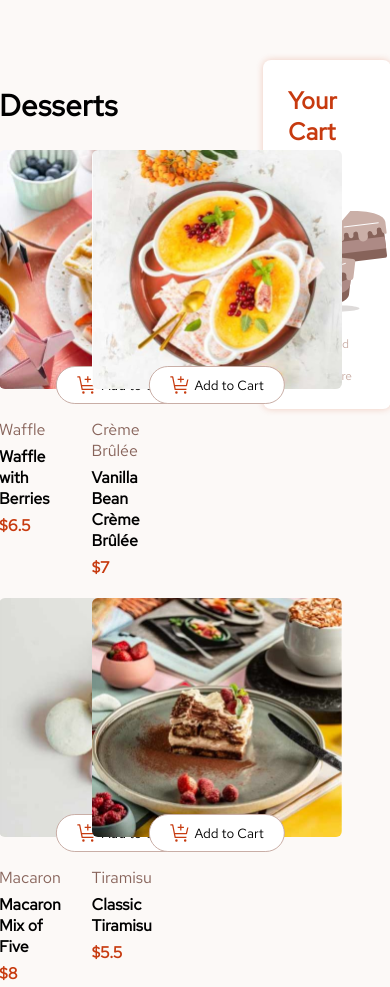
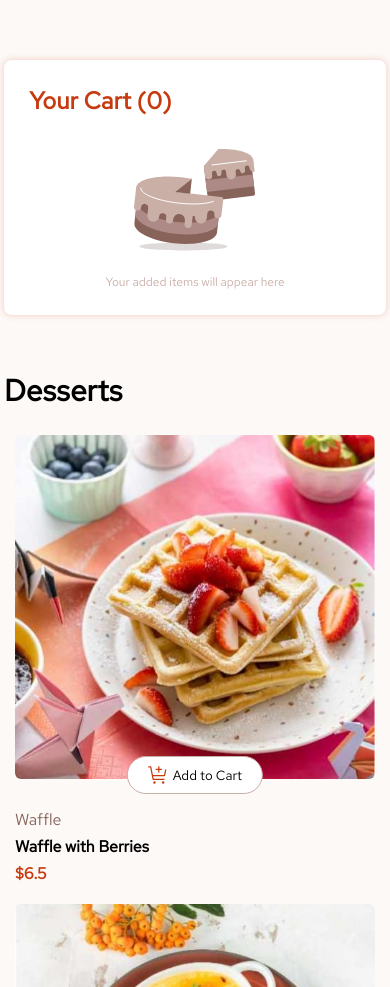
Before and after one commit to Ibnetahir102/product-list-with-cart, a plain HTML site: page index.html in a window 390 px wide. Shown: the top 987 px of the page. Drawn offline with Linux system fonts and the light colour scheme.

Commit message:
responsiveness

```diff
--- a/index.html
+++ b/index.html
@@ -7,13 +7,7 @@
   <link rel="icon" type="image/png" sizes="32x32" href="./assets/images/favicon-32x32.png">
   <link rel="stylesheet" href="styles.css">
 
-  <title>Frontend Mentor | Product list with cart</title>
-
-  <!-- Feel free to remove these styles or customise in your own stylesheet 👍 -->
-  <style>
-    /* .attribution { font-size: 11px; text-align: center; }
-    .attribution a { color: hsl(228, 45%, 44%); } */
-  </style>
+  <title>Product list with cart</title>
 </head>
 <body>
     <main>
--- a/styles.scss
+++ b/styles.scss
@@ -22,6 +22,9 @@ body {
     width: 100vw;
     overflow-x: hidden;
     position: relative;
+    background-color: hsl(20, 50%, 98%);
+    display: flex;
+    justify-content: center;
 
     & > main {
         width: inherit;
@@ -32,6 +35,7 @@ body {
         display: flex;
         align-items: flex-start;
         justify-content: center;
+        max-width: 2200px;
         gap: 30px;
 
         section.products {
@@ -51,11 +55,12 @@ body {
 
                 div.product {
                     width: 31%;
+                    max-width: 360px;
 
                     div.tumbnail-and-cart-button {
                         position: relative;
                         margin-bottom: 25px;
-                        width: 250px;
+                        width: 100%;
 
                         img.product-image {
                             width: 100%;
@@ -140,6 +145,7 @@ body {
 
         aside.cart {
             width: 20%;
+            max-width: 550px;
             background-color: white;
             border-radius: 8px;
             padding: 25px;
@@ -269,6 +275,7 @@ body {
 
         .dialog-card {
             background-color: white;
+            max-width: 550px;
             border-radius: 6px;
             width: 25%;
             max-height: 500px;
@@ -398,4 +405,49 @@ body {
             }
         }
     }
+
+    & {
+        @media (max-width: 1150px) {
+            main {
+                flex-direction: column-reverse;
+                align-items: center !important;
+
+                section.products {
+                    width: 98% !important;
+                }
+
+                aside.cart {
+                    width: 85% !important;
+                }
+
+                .dialog-card {
+                    width: 98% !important;
+                }
+
+                div.tumbnail-and-cart-button {
+                    width: 100% !important;
+                }
+
+                div.products-container {
+                    justify-content: center !important;
+                }
+            }
+
+            @media (max-width: 500px) {
+                div.product {
+                    width: 100% !important;
+                }
+            }
+
+            @media (min-width: 513px) and (max-width: 1000px) {
+                div.product {
+                    width: 48% !important;
+                }
+            }
+        }
+
+        @media (max-width: 1275px) and (min-width: 1150px) {
+            section.products {width: 68% !important;}
+        }
+    }
 }
```
Also changed, not shown: styles.css, 3 other files.
